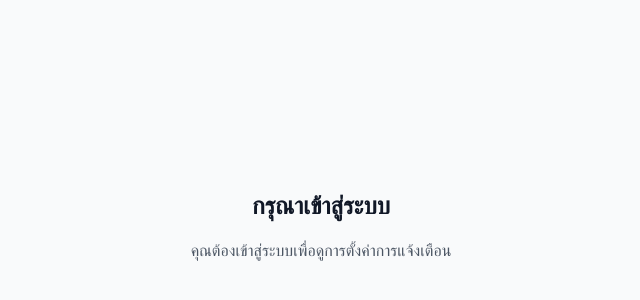
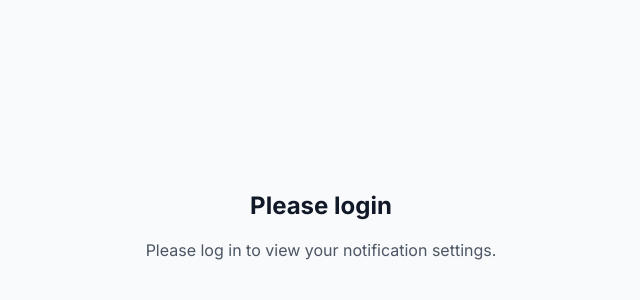
Before and after one commit to tHeNyXs/frontend_kung, a Next.js app: page /settings/notifications in a window 1280 px wide. Shown: the part 174-474 px from the top of the page, without its empty margins (319-959 px from the left). Built offline with nearby package versions, Linux system fonts and the light colour scheme.

Commit message:
Update page.tsx

```diff
--- a/src/app/settings/notifications/page.tsx
+++ b/src/app/settings/notifications/page.tsx
@@ -35,7 +35,7 @@ export default function NotificationSettingsPage() {
     },
     onSuccess: () => {
       queryClient.invalidateQueries({ queryKey: ['push-settings'] })
-      setSuccess('บันทึกการตั้งค่าเรียบร้อยแล้ว')
+      setSuccess('Settings saved successfully.')
       setError(null)
       setTimeout(() => setSuccess(null), 3000)
     },
@@ -60,8 +60,8 @@ export default function NotificationSettingsPage() {
     return (
       <div className="min-h-screen bg-gray-50 flex items-center justify-center">
         <div className="text-center">
-          <h1 className="text-2xl font-bold text-gray-900 mb-4">กรุณาเข้าสู่ระบบ</h1>
-          <p className="text-gray-600">คุณต้องเข้าสู่ระบบเพื่อดูการตั้งค่าการแจ้งเตือน</p>
+          <h1 className="text-2xl font-bold text-gray-900 mb-4">Please login</h1>
+          <p className="text-gray-600">Please log in to view your notification settings.</p>
         </div>
       </div>
     )
@@ -72,23 +72,23 @@ export default function NotificationSettingsPage() {
       <div className="max-w-4xl mx-auto px-4 sm:px-6 lg:px-8">
         {/* Header */}
         <div className="mb-8">
-          <h1 className="text-3xl font-bold text-gray-900">การตั้งค่าการแจ้งเตือน</h1>
+          <h1 className="text-3xl font-bold text-gray-900">Notification settings</h1>
           <p className="mt-2 text-gray-600">
-            จัดการการแจ้งเตือนและความชอบส่วนตัวของคุณ
+            Manage notifications and preferences.
           </p>
         </div>
 
         {/* Push Notification Permission */}
         <div className="mb-8">
-          <h2 className="text-xl font-semibold text-gray-900 mb-4">การแจ้งเตือน Push</h2>
+          <h2 className="text-xl font-semibold text-gray-900 mb-4">Push Notification</h2>
           <PushNotificationPermission
             showSettings={true}
             onPermissionGranted={() => {
-              setSuccess('เปิดใช้งานการแจ้งเตือนเรียบร้อยแล้ว')
+              setSuccess('Notifications enabled.')
               setTimeout(() => setSuccess(null), 3000)
             }}
             onPermissionDenied={() => {
-              setError('การแจ้งเตือนถูกปฏิเสธ')
+              setError('Notification denied.')
               setTimeout(() => setError(null), 3000)
             }}
           />
@@ -98,9 +98,9 @@ export default function NotificationSettingsPage() {
         {settings && (
           <div className="bg-white shadow rounded-lg">
             <div className="px-6 py-4 border-b border-gray-200">
-              <h2 className="text-xl font-semibold text-gray-900">การตั้งค่าการแจ้งเตือน</h2>
+              <h2 className="text-xl font-semibold text-gray-900">Notification settings</h2>
               <p className="mt-1 text-sm text-gray-600">
-                เลือกประเภทการแจ้งเตือนที่คุณต้องการรับ
+                Choose your notification types.
               </p>
             </div>
 
@@ -108,9 +108,9 @@ export default function NotificationSettingsPage() {
               {/* Sensor Alerts */}
               <div className="flex items-center justify-between">
                 <div className="flex-1">
-                  <h3 className="text-lg font-medium text-gray-900">แจ้งเตือนเซ็นเซอร์</h3>
+                  <h3 className="text-lg font-medium text-gray-900">Sensor notification</h3>
                   <p className="text-sm text-gray-600">
-                    รับการแจ้งเตือนเมื่อเซ็นเซอร์แสดงค่าผิดปกติ เช่น อุณหภูมิสูงเกินไป หรือ pH ต่ำ
+                   Get alerts when sensors detect abnormal values (e.g., high temperature or low pH).
                   </p>
                 </div>
                 <button
@@ -131,9 +131,9 @@ export default function NotificationSettingsPage() {
               {/* Pond Updates */}
               <div className="flex items-center justify-between">
                 <div className="flex-1">
-                  <h3 className="text-lg font-medium text-gray-900">อัปเดตบ่อกุ้ง</h3>
+                  <h3 className="text-lg font-medium text-gray-900">Update Pond</h3>
                   <p className="text-sm text-gray-600">
-                    รับการแจ้งเตือนเมื่อมีการอัปเดตข้อมูลบ่อกุ้ง เช่น การเพิ่มบ่อใหม่หรือแก้ไขข้อมูล
+                    Receive notifications when shrimp pond data is updated, such as when a new pond is added or existing information is edited.
                   </p>
                 </div>
                 <button
@@ -154,7 +154,7 @@ export default function NotificationSettingsPage() {
               {/* System Notifications */}
               <div className="flex items-center justify-between">
                 <div className="flex-1">
-                  <h3 className="text-lg font-medium text-gray-900">การแจ้งเตือนระบบ</h3>
+                  <h3 className="text-lg font-medium text-gray-900">System notification</h3>
                   <p className="text-sm text-gray-600">
                     รับการแจ้งเตือนเกี่ยวกับระบบ เช่น การอัปเดตแอปพลิเคชันหรือการบำรุงรักษา
                   </p>
@@ -177,7 +177,7 @@ export default function NotificationSettingsPage() {
               {/* Maintenance Alerts */}
               <div className="flex items-center justify-between">
                 <div className="flex-1">
-                  <h3 className="text-lg font-medium text-gray-900">แจ้งเตือนการบำรุงรักษา</h3>
+                  <h3 className="text-lg font-medium text-gray-900">Maintenance reminder</h3>
                   <p className="text-sm text-gray-600">
                     รับการแจ้งเตือนเมื่อถึงเวลาบำรุงรักษาอุปกรณ์หรือระบบ
                   </p>
```
